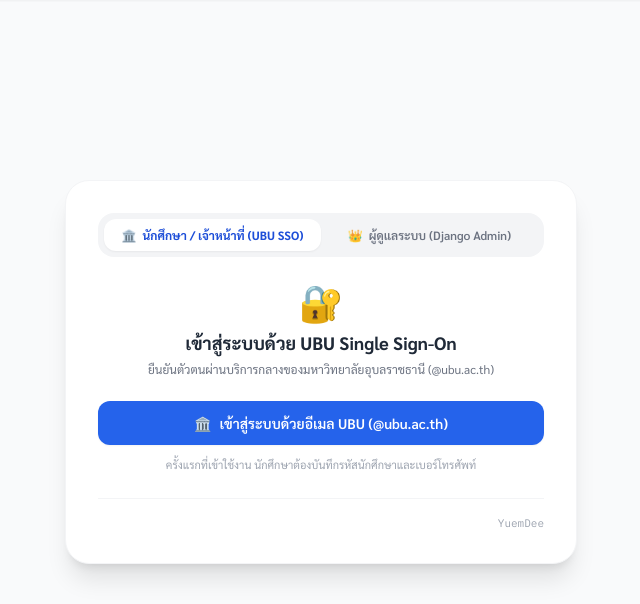
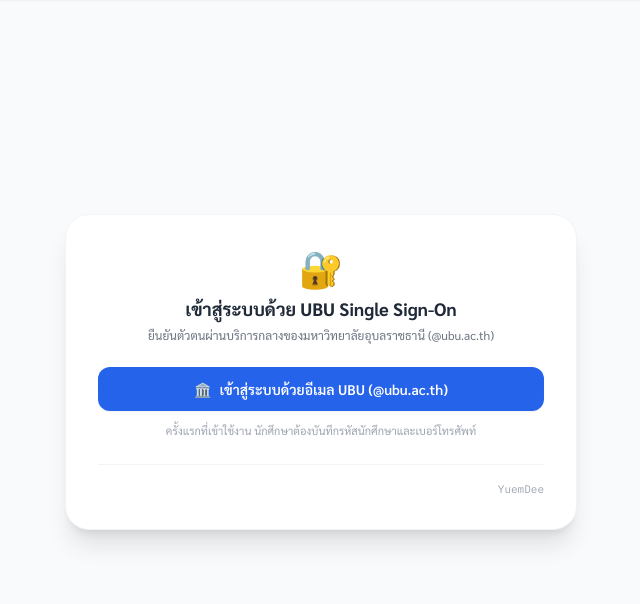
Before and after one commit to patlnwza-007/project-2569, a Django app: page /accounts/login/ in a window 1280 px wide. Shown: the part 56-660 px from the top of the page, without its empty margins (319-959 px from the left). Run offline with Django 5.2, Linux system fonts and the light colour scheme; some libraries are stand-ins or nearby versions; some web fonts are replaced.

Commit message:
Hide admin login tab from the public login page
Admin sign-in stays available at /accounts/login/?tab=admin (UC-15 channel 2).
Add docs/conflicts.md to track where the system differs from the documents.

Co-Authored-By: Claude Opus 5.5 <noreply@anthropic.com>

```diff
--- a/project/accounts/templates/accounts/login.html
+++ b/project/accounts/templates/accounts/login.html
@@ -1,31 +1,18 @@
 {% extends "base.html" %}
 {% load socialaccount %}
-{# UC-15 · mockup page-login.html — 2 แท็บ: UBU SSO / ผู้ดูแลระบบ (Django Admin) #}
+{# UC-15 · mockup page-login.html — หน้าปกติแสดงเฉพาะ UBU SSO · ช่องทางผู้ดูแลระบบเปิดด้วย ?tab=admin #}
 
 {% block title %}เข้าสู่ระบบ · YuemDee{% endblock %}
 {% block main_class %}min-h-full p-6 flex flex-col items-center justify-center{% endblock %}
 {% block messages %}{% endblock %}
 
 {% block content %}
-<div class="bg-white rounded-3xl shadow-xl p-8 max-w-lg w-full border border-gray-100"
-     x-data="{ tab: '{{ active_tab }}' }">
+<div class="bg-white rounded-3xl shadow-xl p-8 max-w-lg w-full border border-gray-100">
 
-    <!-- Tab Selector -->
-    <div class="flex items-center bg-gray-100 p-1.5 rounded-2xl mb-6">
-        <button type="button" id="p_login_tab_btn_sso" @click="tab = 'sso'"
-                :class="tab === 'sso' ? 'bg-white text-blue-700 shadow-sm font-bold' : 'text-gray-500 hover:text-gray-800 font-semibold'"
-                class="flex-1 py-2 px-3 rounded-xl text-xs transition-all flex items-center justify-center gap-1.5">
-            <span>🏛️</span> นักศึกษา / เจ้าหน้าที่ (UBU SSO)
-        </button>
-        <button type="button" id="p_login_tab_btn_admin" @click="tab = 'admin'"
-                :class="tab === 'admin' ? 'bg-white text-purple-700 shadow-sm font-bold' : 'text-gray-500 hover:text-gray-800 font-semibold'"
-                class="flex-1 py-2 px-3 rounded-xl text-xs transition-all flex items-center justify-center gap-1.5">
-            <span>👑</span> ผู้ดูแลระบบ (Django Admin)
-        </button>
-    </div>
-
+    {# แท็บแอดมินถูกซ่อนจากหน้าที่ทุกคนเห็น — แอดมินเข้าผ่าน ?tab=admin (ดู docs/conflicts.md) #}
     <!-- TAB 1: UBU SSO -->
-    <div id="p_login_tab_sso" x-show="tab === 'sso'" {% if active_tab != 'sso' %}x-cloak{% endif %}>
+    {% if active_tab == 'sso' %}
+    <div id="p_login_tab_sso">
         <div class="text-center mb-6">
             <div class="text-4xl mb-2">🔐</div>
             <h1 class="text-lg font-bold text-gray-800">เข้าสู่ระบบด้วย UBU Single Sign-On</h1>
@@ -41,8 +28,9 @@
         <p class="text-[11px] text-gray-400 text-center mt-3">ครั้งแรกที่เข้าใช้งาน นักศึกษาต้องบันทึกรหัสนักศึกษาและเบอร์โทรศัพท์</p>
     </div>
 
-    <!-- TAB 2: DJANGO ADMIN LOCAL LOGIN -->
-    <div id="p_login_tab_admin" x-show="tab === 'admin'" {% if active_tab != 'admin' %}x-cloak{% endif %}>
+    {% else %}
+    <!-- TAB 2: DJANGO ADMIN LOCAL LOGIN (เปิดด้วย ?tab=admin เท่านั้น) -->
+    <div id="p_login_tab_admin">
         <div class="text-center mb-5">
             <div class="text-4xl mb-2">🛠️</div>
             <h1 class="text-lg font-bold text-gray-800">เข้าสู่ระบบผู้ดูแลระบบ (Admin)</h1>
@@ -71,7 +59,11 @@
                 <span>🚀</span> เข้าสู่ระบบในฐานะ Admin
             </button>
         </form>
+        <div class="mt-4 text-center">
+            <a href="{% url 'accounts:login' %}" class="text-xs text-gray-500 hover:text-blue-700 hover:underline">← เข้าสู่ระบบด้วย UBU SSO</a>
+        </div>
     </div>
+    {% endif %}
 
     <!-- Error Box -->
     {% if form.non_field_errors %}
```
Also changed, not shown: docs/conflicts.md (added, +9 -0 lines), docs/generated_mapping/M1_account.md (+1 -0 lines), project/accounts/tests_m1.py (+11 -3 lines).
